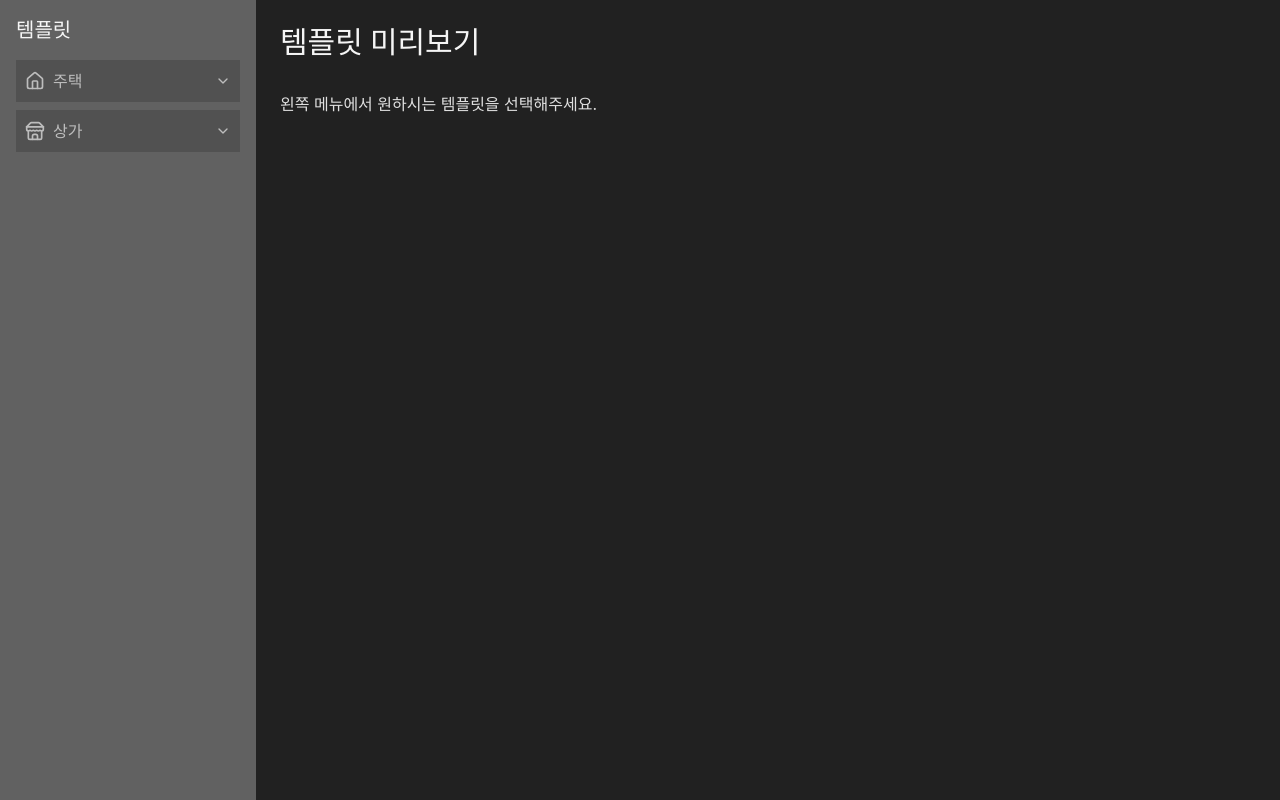
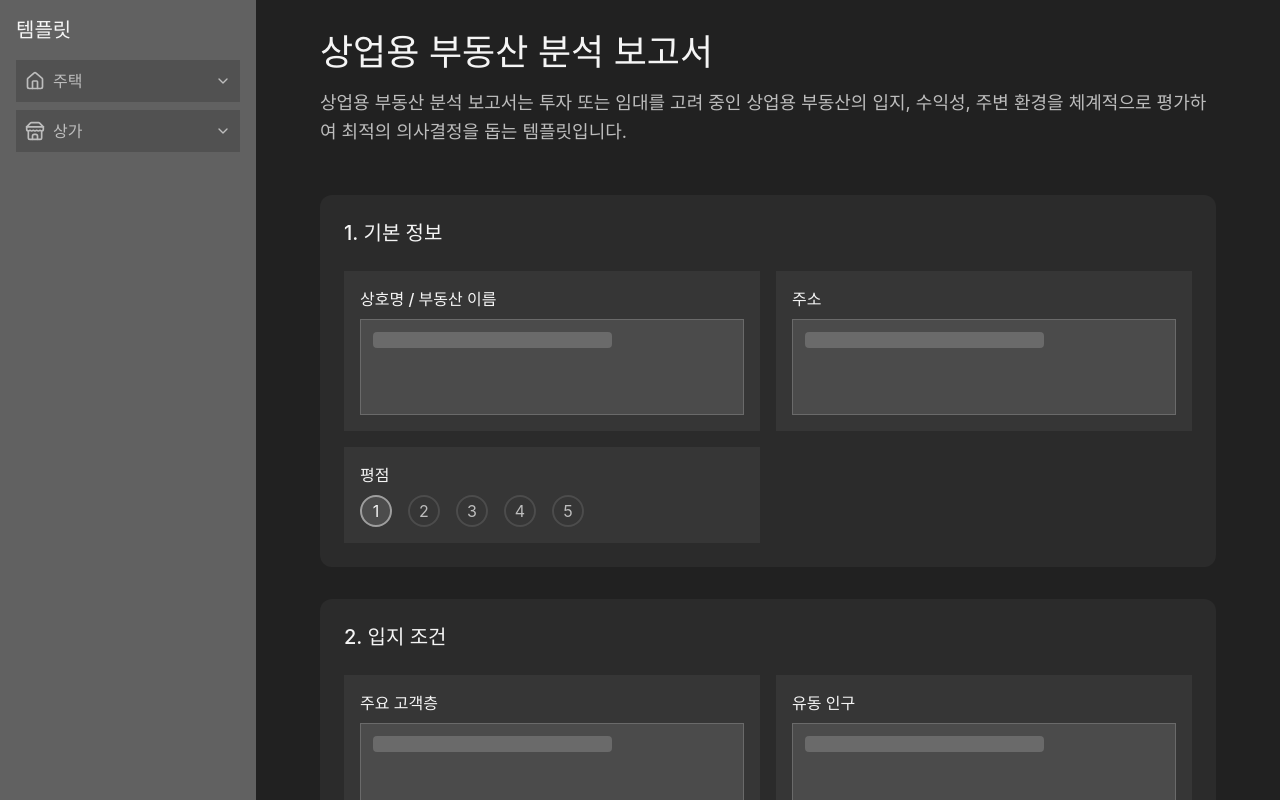
Before and after one commit to Gyeony95/Spot-Log-Web, a React (Vite) app: page /templates in a window 1280 px wide. Shown: the top 800 px of the page. Built offline with nearby package versions, Linux system fonts and the light colour scheme.

Commit message:
feat : 탬플릿 json 입력받아서 프리뷰 보여주는 화면 생성

```diff
--- /dev/null
+++ b/src/assets/templates/commercial-template.ts
@@ -0,0 +1,108 @@
+import { TemplateStructure } from '../../pages/templates/types'
+
+export const commercialTemplate: TemplateStructure = {
+    "templateTitle": "상업용 부동산 분석 보고서",
+    "templateContent": "상업용 부동산 분석 보고서는 투자 또는 임대를 고려 중인 상업용 부동산의 입지, 수익성, 주변 환경을 체계적으로 평가하여 최적의 의사결정을 돕는 템플릿입니다.",
+    "template": [
+      {
+        "categoryTitle": "1. 기본 정보",
+        "components": [
+          {
+            "title": "상호명 / 부동산 이름",
+            "templateType": "MultiText",
+            "initialValue": ""
+          },
+          {
+            "title": "주소",
+            "templateType": "MultiText",
+            "initialValue": ""
+          },
+          {
+            "title": "평점",
+            "templateType": "Radio",
+            "initialValue": 1
+          }
+        ]
+      },
+      {
+        "categoryTitle": "2. 입지 조건",
+        "components": [
+          {
+            "title": "주요 고객층",
+            "templateType": "MultiText",
+            "initialValue": ""
+          },
+          {
+            "title": "유동 인구",
+            "templateType": "MultiText",
+            "initialValue": ""
+          },
+          {
+            "title": "근처 경쟁 상권",
+            "templateType": "MultiText",
+            "initialValue": ""
+          }
+        ]
+      },
+      {
+        "categoryTitle": "3. 수익성 분석",
+        "components": [
+          {
+            "title": "임대료",
+            "templateType": "MultiText",
+            "initialValue": ""
+          },
+          {
+            "title": "월 예상 수익",
+            "templateType": "MultiText",
+            "initialValue": ""
+          },
+          {
+            "title": "운영비용",
+            "templateType": "MultiText",
+            "initialValue": ""
+          }
+        ]
+      },
+      {
+        "categoryTitle": "4. 주변 환경",
+        "components": [
+          {
+            "title": "교통 접근성",
+            "templateType": "MultiText",
+            "initialValue": ""
+          },
+          {
+            "title": "근처 편의시설",
+            "templateType": "MultiText",
+            "initialValue": ""
+          },
+          {
+            "title": "주차 시설",
+            "templateType": "MultiText",
+            "initialValue": ""
+          }
+        ]
+      },
+      {
+        "categoryTitle": "5. 기타 메모",
+        "components": [
+          {
+            "title": "메모 1",
+            "templateType": "MultiText",
+            "initialValue": ""
+          },
+          {
+            "title": "메모 2",
+            "templateType": "MultiText",
+            "initialValue": ""
+          },
+          {
+            "title": "메모 3",
+            "templateType": "MultiText",
+            "initialValue": ""
+          }
+        ]
+      }
+    ]
+  } as const
--- a/src/pages/templates/components/TemplateContent.tsx
+++ b/src/pages/templates/components/TemplateContent.tsx
@@ -1,11 +1,74 @@
+import { cn } from '../../../lib/utils'
+import { TemplateComponent, TemplateStructure } from '../types'
+import { commercialTemplate } from '../../../assets/templates/commercial-template'
+
+type TemplatePreviewProps = {
+  component: TemplateComponent
+}
+
+function TemplatePreview({ component }: TemplatePreviewProps) {
+  return (
+    <div className="p-4 bg-gray-800/50 rounded-lg">
+      <h4 className="text-gray-100 font-medium mb-2">{component.title}</h4>
+      {component.templateType === 'MultiText' ? (
+        <div className="w-full h-24 bg-gray-700/50 rounded-lg border border-gray-600/50 p-3">
+          <div className="w-2/3 h-4 bg-gray-600/50 rounded animate-pulse" />
+        </div>
+      ) : (
+        <div className="flex items-center space-x-4">
+          {[1, 2, 3, 4, 5].map((score) => (
+            <div
+              key={score}
+              className={cn(
+                "w-8 h-8 rounded-full flex items-center justify-center border-2 transition-colors",
+                score === 1
+                  ? "border-gray-500 bg-gray-700/50 text-gray-100"
+                  : "border-gray-700/50 text-gray-400"
+              )}
+            >
+              {score}
+            </div>
+          ))}
+        </div>
+      )}
+    </div>
+  )
+}
+
 export function TemplateContent() {
+  const templateData: TemplateStructure = commercialTemplate
+
   return (
-    <div className="mt-14 md:mt-0 md:ml-64 p-6">
-      <div className="max-w-3xl mx-auto">
-        <h1 className="text-3xl font-bold text-gray-100 mb-8 hidden md:block">템플릿 미리보기</h1>
-        <p className="text-gray-300">
-          왼쪽 메뉴에서 원하시는 템플릿을 선택해주세요.
-        </p>
+    <div className="mt-16 md:mt-0 md:ml-72 p-6 md:p-8">
+      <div className="max-w-4xl mx-auto">
+        {/* 헤더 섹션 */}
+        <div className="mb-12">
+          <h1 className="text-3xl md:text-4xl font-medium text-gray-100 mb-4">
+            {templateData.templateTitle}
+          </h1>
+          <p className="text-lg text-gray-400 leading-relaxed">
+            {templateData.templateContent}
+          </p>
+        </div>
+
+        {/* 템플릿 구조 */}
+        <div className="space-y-8">
+          {templateData.template.map((category, index) => (
+            <div key={index} className="bg-gray-800/30 rounded-xl p-6">
+              <h2 className="text-xl font-medium text-gray-100 mb-6">
+                {category.categoryTitle}
+              </h2>
+              <div className="grid grid-cols-1 md:grid-cols-2 gap-4">
+                {category.components.map((component, compIndex) => (
+                  <TemplatePreview
+                    key={compIndex}
+                    component={component}
+                  />
+                ))}
+              </div>
+            </div>
+          ))}
+        </div>
       </div>
     </div>
   )
--- a/src/pages/templates/types.ts
+++ b/src/pages/templates/types.ts
@@ -10,3 +10,20 @@ export type Category = {
   title: string
   templates: Template[]
 }
+
+export type TemplateComponent = {
+  title: string
+  templateType: 'MultiText' | 'Radio'
+  initialValue: string | number
+}
+
+export type TemplateCategory = {
+  categoryTitle: string
+  components: TemplateComponent[]
+}
+
+export type TemplateStructure = {
+  templateTitle: string
+  templateContent: string
+  template: TemplateCategory[]
+}
--- a/tsconfig.json
+++ b/tsconfig.json
@@ -10,6 +10,8 @@
         "./src/*"
       ]
     },
-    "baseUrl": "."
+    "baseUrl": ".",
+    "resolveJsonModule": true,
+    "esModuleInterop": true
   }
 }
```
